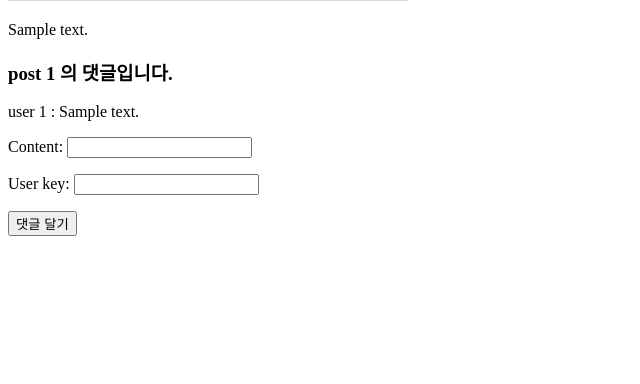
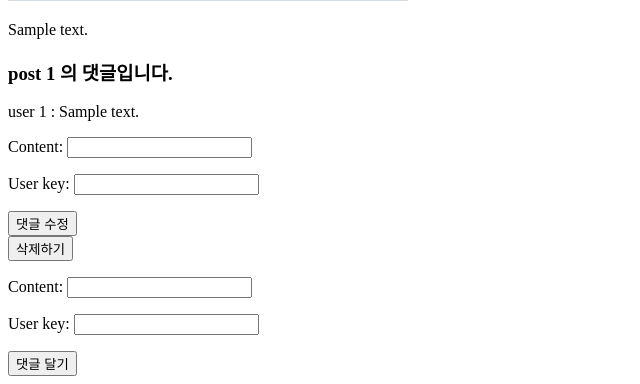
Before and after one commit to GwaChaePah/jecheol42_backend, a Django app: page /show/1 in a window 1280 px wide. Shown: the part 1048-1432 px from the top of the page, without its empty margins (0-640 px from the left). Before the commit the page ends 1284 px from the top, so only its background shows below. Run offline with Django 3.2, Linux system fonts and the light colour scheme; tables that the repository leaves empty hold one stand-in row (values such as "Sample post"); grey boxes marked "Sample" are stand-in pictures; parts of the project's set-up code (start-up, migrations or seed data) failed here and were passed over.

Commit message:
Feat: update and delete comment

```diff
--- a/board/views.py
+++ b/board/views.py
@@ -99,6 +99,22 @@ def comment_create(request, post_key):
     return redirect('show', post_key)
 
 
+@require_POST
+def comment_update(request, comment_key):
+    comment = get_object_or_404(Comment, pk=comment_key)
+    form = CommentForm(request.POST, request.FILES or None, instance=comment)
+    if form.is_valid():
+        form.save()
+    return redirect('show', comment.post_key.pk)
+
+
+@require_POST
+def comment_delete(request, comment_key):
+    comment = get_object_or_404(Comment, pk=comment_key)
+    comment.delete()
+    return redirect('show', comment.post_key.pk)
+
+
 class ProductList(generics.ListAPIView):
     month = datetime.now().month
     queryset = Product.objects.filter(month__contains=[month]).order_by("?")[:4]
--- a/gwachaepah_practice/urls.py
+++ b/gwachaepah_practice/urls.py
@@ -15,7 +15,7 @@ Including another URLconf
 """
 from django.contrib import admin
 from django.urls import path
-from board.views import main, board, show, search, new, create, edit, update, delete, comment_create, ProductList, BoardList, PostList, SearchList
+from board.views import main, board, show, search, new, create, edit, update, delete, comment_create, comment_update, comment_delete, ProductList, BoardList, PostList, SearchList
 from rest_framework import permissions
 from drf_yasg.views import get_schema_view
 from drf_yasg import openapi
@@ -53,6 +53,8 @@ urlpatterns = [
     path('update/<int:post_key>', update, name="update"),
     path('delete/<int:post_key>', delete, name="delete"),
     path('comment_create/<int:post_key>/', comment_create, name="comment_create"),
+    path('comment_update/<int:comment_key>/', comment_update, name="comment_update"),
+    path('comment_delete/<int:comment_key>/', comment_delete, name="comment_delete"),
 
     # api
     path('product-api/', ProductList.as_view()),
--- a/templates/show.html
+++ b/templates/show.html
@@ -28,6 +28,17 @@
             {% for comment in comments %}
                 {% if comment.post_key == post %}
                     <p>user {{ comment.user_key }} : {{ comment.content }}</p>
+                    {% if comment.content %}
+                        <form action="{% url 'comment_update' comment.id %}" method="POST">
+                            {% csrf_token %}
+                            {{ comment_form.as_p }}
+                            <input type="submit" value="댓글 수정" class="btn btn-outline-primary">
+                        </form>
+                            <form action="{% url 'comment_delete' comment.id %}" method="POST">
+                                {% csrf_token %}
+                                <input type="submit" value="삭제하기" class="btn btn-outline-primary">
+                            </form>
+                    {% endif %}
                 {% endif %}
             {% endfor %}
             <form action="{% url 'comment_create' post.id %}" method="POST">
```
